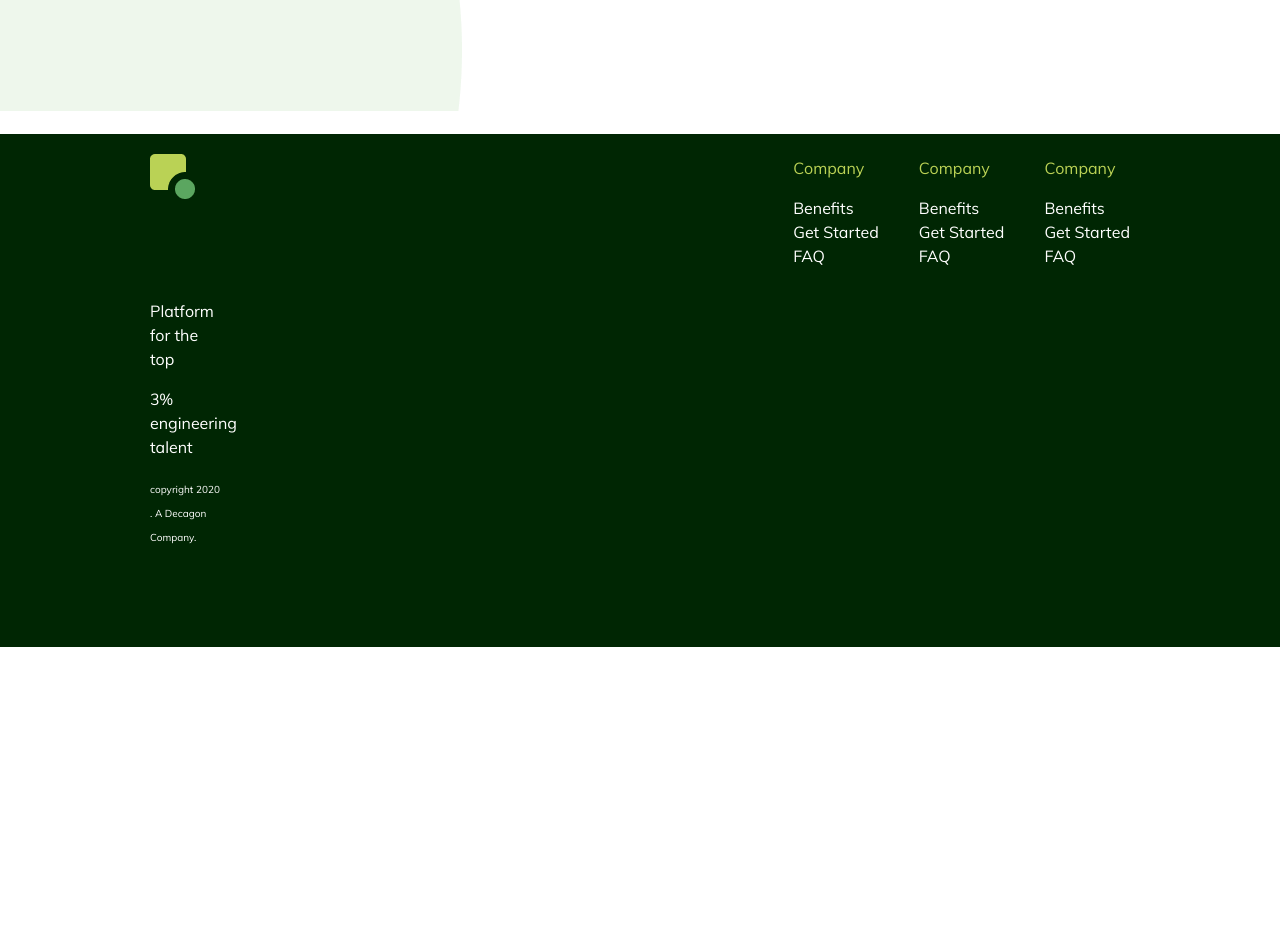
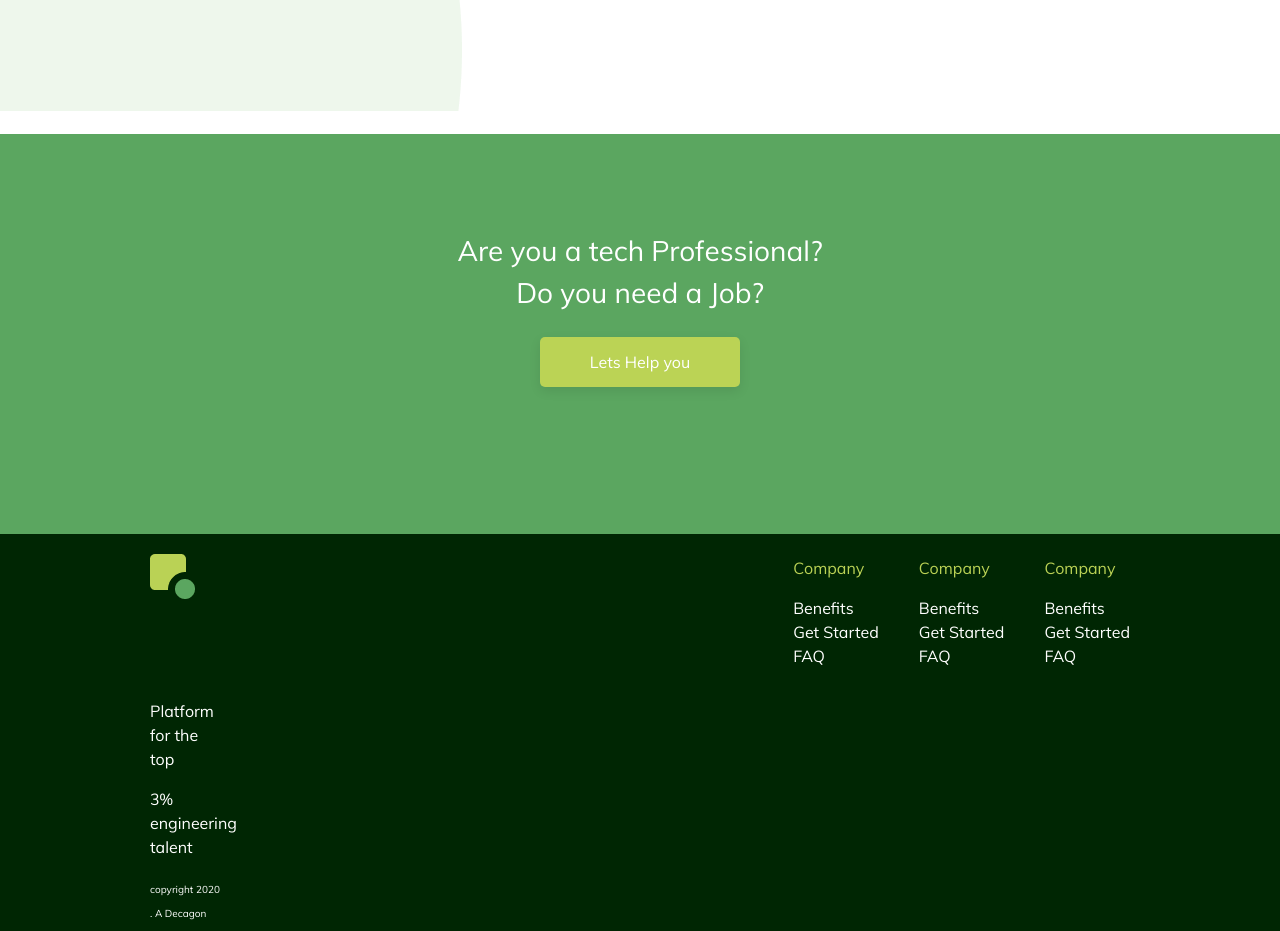
Before and after one commit to amahJennifer/Recruitment-App-UI, a React (Create React App) app: page / in a window 1280 px wide. Shown: the part 1981-2912 px from the top of the page. Before the commit the page ends 2628 px from the top, so only its background shows below. Built offline with nearby package versions, Linux system fonts and the light colour scheme.

Commit message:
Add Tech Section

```diff
--- a/src/layout/content/index.js
+++ b/src/layout/content/index.js
@@ -2,12 +2,14 @@ import React from 'react'
 import Home from "../../pages/home/home";
 import Steps from "../../pages/steps"
 import Talent from "../../pages/talent"
+import Tech from "../../pages/tech"
 const index = () => {
   return (
     <>
       <Home />
       <Steps />
-      <Talent/>
+      <Talent />
+      <Tech/>
     </>
   )
 }
--- /dev/null
+++ b/src/pages/tech/index.css
@@ -0,0 +1,37 @@
+
+.techContainer{
+text-align: center;
+padding:100px;
+height:400px;
+background:#5BA660;
+color:white;
+}
+
+.helpBtn{
+  margin-top:20px;
+  background:#BBD355;
+  margin-left:100px;
+  margin-right:100px;
+  height:50px;
+  width:200px;
+  border:none;
+  padding:10px 20px 10px 20px;
+  box-shadow: 0px 4px 12px rgba(0, 0, 0, 0.09);
+border-radius: 5px;
+color:white;
+}
+
+
+@media (max-width: 768px) {
+.techContainer{
+  margin-top:20px;
+}
+.helpBtn{
+margin:0;
+}
+
+.helpContainer{
+  margin-top:30px;
+}
+
+}
--- /dev/null
+++ b/src/pages/tech/index.js
@@ -0,0 +1,18 @@
+import React from 'react'
+import "./index.css";
+const index = () => {
+  return (
+    <div className="techContainer">
+      <div><h3>Are you a tech Professional?</h3>
+<h3>Do you need a Job?</h3></div>
+<div className="helpContainer">
+   <button className="helpBtn">
+       Lets Help you
+       </button>
+  </div>
+
+    </div>
+  )
+}
+
+export default index
```
Also changed, not shown: src/images/man2.png (renamed from src/images/XzA0NTkzMDcuanBn 1.png).
